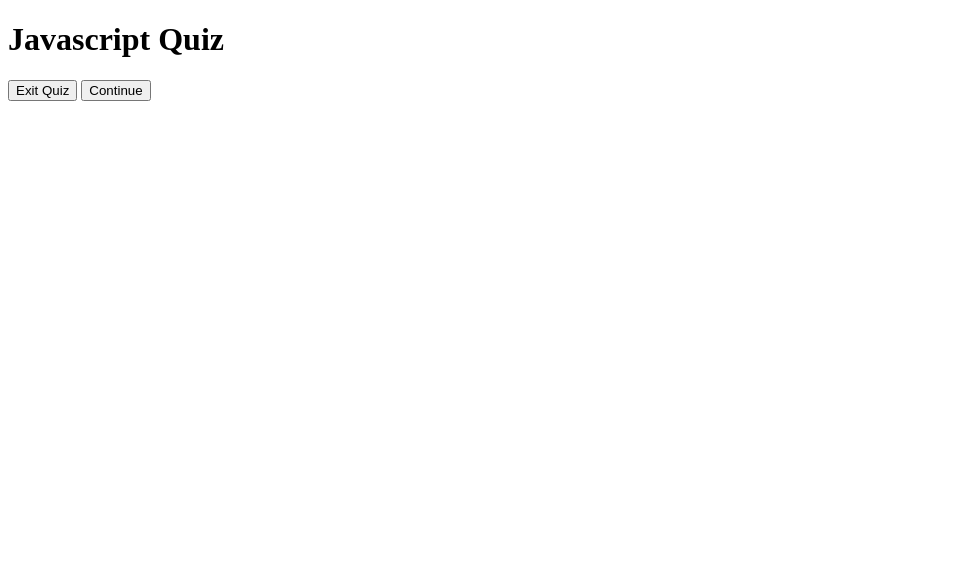
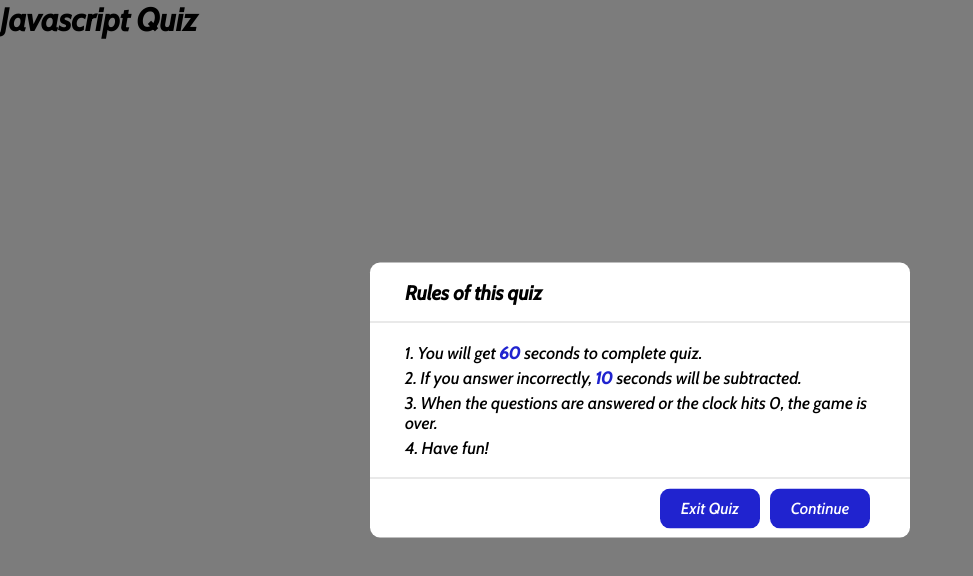
Before and after one commit to Emilio512/Javascript-Quiz-EE, a plain HTML site: page index.html in a window 1280 px wide. Shown: the whole page, without its empty margins (0-973 px from the left). Drawn offline with nearby package versions, Linux system fonts and the light colour scheme.

Commit message:
pushing final code with html and JS

```diff
--- a/index.html
+++ b/index.html
@@ -1,4 +1,4 @@
-<!DOCTYPE html>
+  <!DOCTYPE html>
 <html lang="en-US">
 
 <head>
@@ -14,15 +14,48 @@
     <div class="container">
         <h1 class="welcome">Javascript Quiz</h1>
         <h2 id="countdown"></h2>
-        <p id="main"></p>
-        <div class="buttons">
-            <button class="quit">Exit Quiz</button>
-            <button class="start">Continue</button>
+         <p id="main"></p>
+         <div class="buttons">
+            <!-- <button class="quit">Exit Quiz</button> -->
+            <!-- <button class="start">Continue</button> -->
           </div>
+    </div>
+    <div class="start-btn"><button>Start Quiz</button></div>
+    <div class="info-box">
+      <div class="info-title">
+        <span>Rules of this quiz</span>
+      </div>
+      <div class="info-list">
+        <div class="info">1. You will get <span>60</span> seconds to complete quiz.</div>
+        <div class="info">2. If you answer incorrectly, <span>10</span> seconds will be subtracted.</div>
+        <div class="info">3. When the questions are answered or the clock hits 0, the game is over.</div>
+        <div class="info">4. Have fun!</div>
+      </div>
+       <div class="buttons">
+        <button class="quit">Exit Quiz</button>
+        <button class="restart">Continue</button>
+      </div>
+    </div>
+</div>
+ <!-- <div class="start-btn"><button>Start quiz</button></div>  -->
+
+ <!-- <div class="question-box">
+  <div class="question-title">
+    <span>Question 1</span>
+  </div>
+  <div class="question1-list">
+    <div class="question1">1. </div>
+    <div class="question2">2. </div>
+    <div class="question3">3. </div>
+    <div class="question4">4. </div>
+  </div>
+  <div class="buttons">
+    <button class="quit">Exit Quiz</button>
+    <button class="restart">Continue</button>
+  </div>
+</div> -->
 
 
-
-    </div>
 
 
  <script src="index.js"></script>
--- a/index.js
+++ b/index.js
@@ -2,29 +2,28 @@
 
 var timerEl = document.getElementById('countdown');
 var mainEl = document.getElementById('main');
-var startBtn = document.querySelector('.start');
+var startBtn = document.querySelector('.restart');
 var quitBtn = document.querySelector('.quit');
-var timeLeft ,timeInterval;
-var triviaQuestions = [
-    {
+var timeLeft, timeInterval;
+var triviaQuestions = [{
         question: 'Inside which HTML element do we put the Javascript?',
-        options: ['<js>', 'javascript>','<scripting>','<script>'],
+        options: ['<js>', 'javascript>', '<scripting>', '<script>'],
         correctAnswer: '<script>'
     },
     {
         question: 'What is the correct Javascript syntax to change the content of the html elemtn below?',
-        options: ['document.getElementById("demo").innerHTML="Hello World!"!;', 'document.getElement("p").innterHTML= "Hello World!;"','document.getElementByName("p").innterHTML="Hello World!;"', '#demo.innerHTML= "Hello World!";'],
+        options: ['document.getElementById("demo").innerHTML="Hello World!"!;', 'document.getElement("p").innterHTML= "Hello World!;"', 'document.getElementByName("p").innterHTML="Hello World!;"', '#demo.innerHTML= "Hello World!";'],
         correctAnswer: 'document.getElementById("demo").innerHTML="Hello World!"!;'
 
     },
     {
         question: 'Where is the correct place to insert a Javascript?',
-        options: ['The <head> Section','Both the <head> section and the <body> section','The <body> section'],
+        options: ['The <head> Section', 'Both the <head> section and the <body> section', 'The <body> section'],
         correctAnswer: 'The body section'
     },
     {
         question: 'What is the correct syntax for referring to an external script called "xxx.js"',
-        options: ['<script name="xxx.js">','<script src = "xxx.js">','<script href="xxx.js"'],
+        options: ['<script name="xxx.js">', '<script src = "xxx.js">', '<script href="xxx.js"'],
         correctAnswer: '<script src = "xxx.js">'
     },
 
@@ -38,6 +37,7 @@ var triviaQuestions = [
 // var words = message.split(' ');
 
 startBtn.addEventListener("click", countdown)
+
 function countdown() {
     timeLeft = 60;
     timeInterval = setInterval(function () {
@@ -85,14 +85,14 @@ function updateQuiz() {
     questionPara.textContent = questionText;
     displayDiv.appendChild(questionPara);
 
-    for ( var i = 0; i < 4; i++) {
+    for (var i = 0; i < 4; i++) {
         var optionsBtn = document.createElement('button');
         optionsText = triviaQuestions[currentIndex].options[i];
         optionsBtn.textContent = optionsText;
         displayDiv.appendChild(optionsBtn);
 
-        optionsBtn.addEventListener('click', function() {
-            if(optionsBtn.textContent === triviaQuestions[currentIndex].correctAnswer){
+        optionsBtn.addEventListener('click', function () {
+            if (optionsBtn.textContent === triviaQuestions[currentIndex].correctAnswer) {
                 console.log('You got it right!');
                 userScore++;
             } else {
@@ -102,13 +102,12 @@ function updateQuiz() {
 
             }
         });
-
+}
 
 }
 
 
 
-}
 // countdown();
 
 
--- a/style.css
+++ b/style.css
@@ -0,0 +1,106 @@
+*{
+    margin: 0;
+    padding: 0;
+    box-sizing: border-box;
+    font-family: 'Cabin', sans-serif;
+}
+
+body{
+    background: rgb(124, 124, 124);
+
+}
+
+.start-btn,
+.info-box{
+
+    position: absolute;
+    top: 50%;
+    left: 50%;
+    transform: translate(-50%, -50%);
+}
+/* Start button styling */
+.start-btn button{
+    font-size: 25px;
+    font-weight: 500;
+    color: darkblue;
+    padding: 15px 30px;
+    outline: none;
+    border: none;
+    border-radius: 10px;
+    background: rgb(218, 125, 19);
+    cursor: pointer;
+}
+
+.info-box{
+    /* display: none; */
+    width: 540px;
+    background: white;
+    border-radius: 10px
+}
+
+.info-box .info-title{
+    height: 60px;
+    width:100%;
+    border-bottom: 1px solid lightgrey;
+    display: flex;
+    align-items: center;
+    padding: 0 35px;
+    font-size: 20px;
+    font-weight: 600;
+}
+
+.info-box .info-list{
+    padding: 15px 35px;
+}
+
+.info-box .info-list .info{
+    margin: 5px 0;
+    font-size: 17px;
+}
+
+.info-box .info-list .info span{
+    font-weight: 600;
+    color: rgb(32, 35, 207);
+}
+
+.info-box .buttons{
+    height: 60px;
+    display: flex;
+    align-items: center;
+    justify-content: flex-end;
+    padding: 0 35px;
+    border-top: 1px solid lightgrey;
+}
+
+.info-box .buttons button{
+    margin: 0 5px;
+    height: 40px;
+    width: 100px;
+    border: 1px solid transparent;
+    border-radius: 10px;
+    color: white;
+    font-size: 16px;
+    font-weight: 500;
+    cursor: pointer;
+    transition: all 0.3s ease;
+}
+
+.buttons button.restart{
+    color: white;
+    background: rgb(32, 35, 207);
+}
+
+.buttons button.restart:hover{
+    color: white;
+    background: lightblue;
+}
+
+.buttons button.quit{
+    color: white;
+    background: rgb(32, 35, 207);
+}
+
+.buttons button.quit:hover{
+    color: white;
+    background: lightblue;
+}
```
Also changed, not shown: assets/photooo.png (added), 2 other files. Lines whose indentation alone changed are shown as unchanged.
